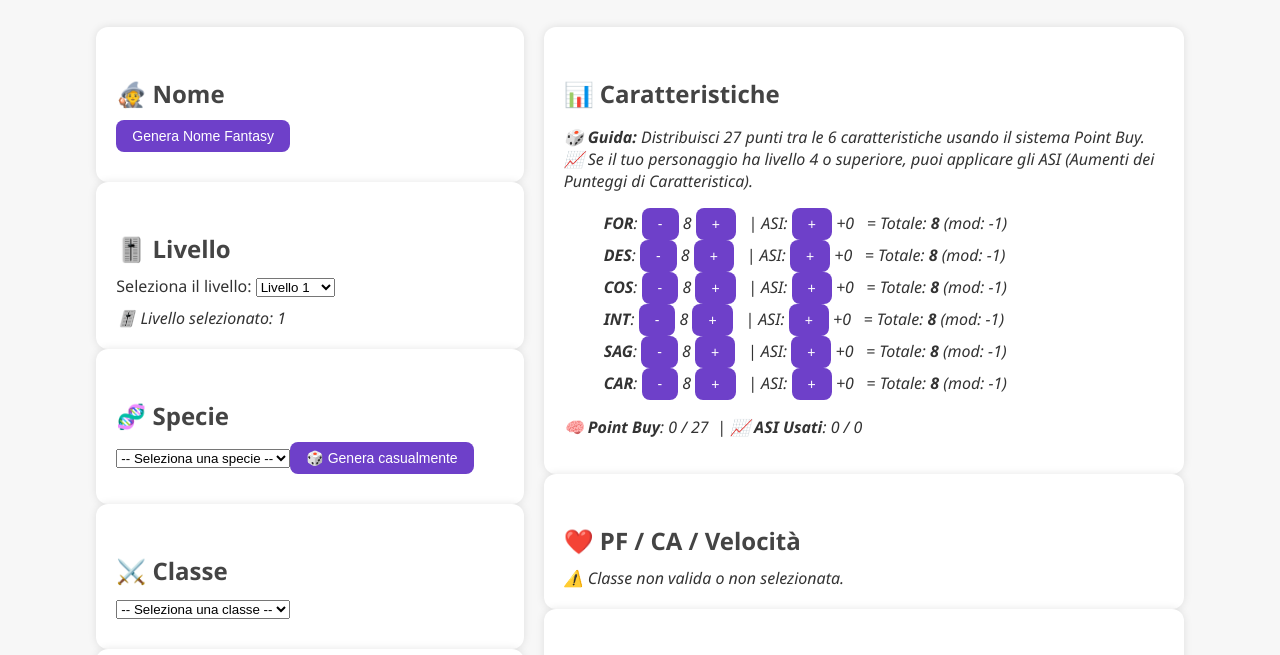
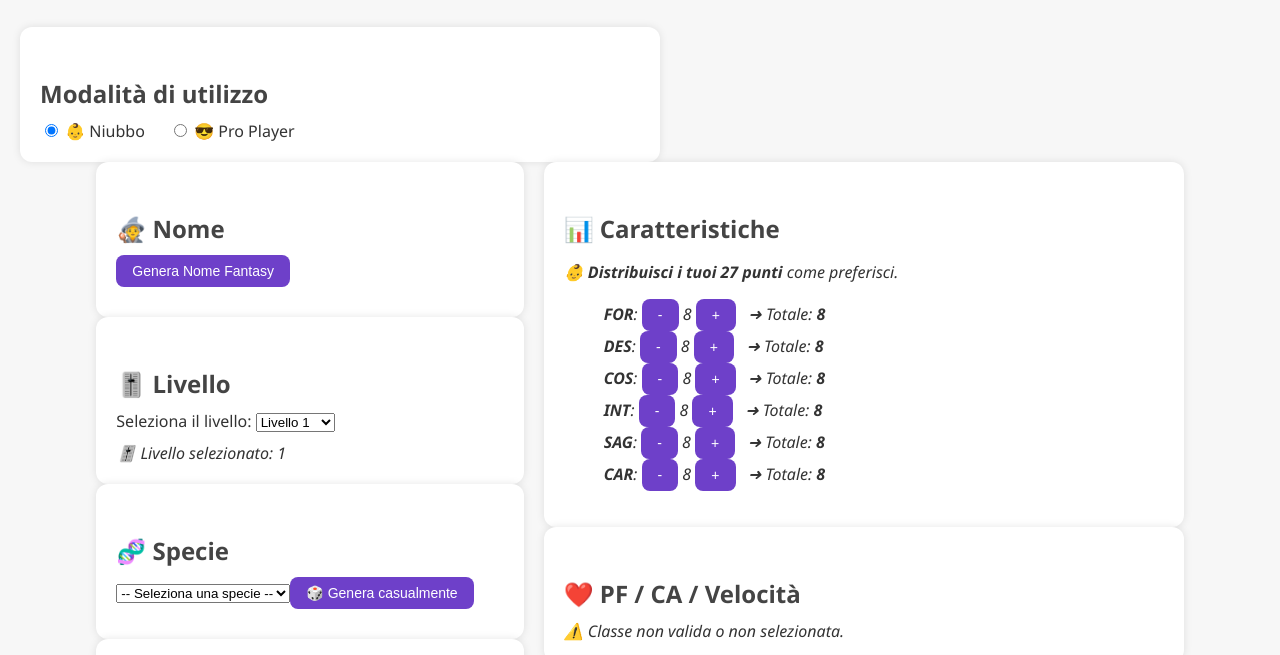
Before and after one commit to willskymaker/RPG_MasterAid, a plain HTML site: page index.html in a window 1280 px wide. Shown: the part 87-742 px from the top of the page. Drawn offline with Linux system fonts and the light colour scheme.

Commit message:
inserita modalita niubbo e pro player

```diff
--- a/index.html
+++ b/index.html
@@ -7,6 +7,20 @@
 </head>
 <body>
   <h1>🎲 RPG MasterAid</h1>
+  <section id="modalita-section">
+  <h2>Modalità di utilizzo</h2>
+  <div id="selettore-modalita">
+    <label>
+      <input type="radio" name="modalita" value="niubbo" checked>
+      👶 Niubbo
+    </label>
+    <label style="margin-left: 20px;">
+      <input type="radio" name="modalita" value="pro">
+      😎 Pro Player
+    </label>
+  </div>
+</section>
+
 
   <div id="app" class="griglia-moduli">
 
--- a/js/generatoreCaratteristiche.js
+++ b/js/generatoreCaratteristiche.js
@@ -1,7 +1,6 @@
 export function initGeneratoreCaratteristiche() {
   const container = document.getElementById('generatore-caratteristiche-container');
   const output = document.getElementById('generatore-caratteristiche-output');
-
   window.schedaPersonaggio = window.schedaPersonaggio || {};
 
   const caratteristiche = ['FOR', 'DES', 'COS', 'INT', 'SAG', 'CAR'];
@@ -16,13 +15,6 @@ export function initGeneratoreCaratteristiche() {
     asiAggiunti[stat] = 0;
   });
 
-  const guida = document.createElement('p');
-  guida.innerHTML = `
-    🎲 <strong>Guida:</strong> Distribuisci 27 punti tra le 6 caratteristiche usando il sistema Point Buy.<br>
-    📈 Se il tuo personaggio ha livello 4 o superiore, puoi applicare gli ASI (Aumenti dei Punteggi di Caratteristica).
-  `;
-  output.appendChild(guida);
-
   function getModificatore(val) {
     return Math.floor((val - 10) / 2);
   }
@@ -34,12 +26,18 @@ export function initGeneratoreCaratteristiche() {
   }
 
   function aggiornaOutput() {
-    const puntiUsati = Object.values(valori).reduce((totale, val) => totale + pointBuyCosts[val], 0);
+    const puntiUsati = Object.values(valori).reduce((tot, val) => tot + pointBuyCosts[val], 0);
     const asiTotali = getAsiDisponibili();
     const asiUsati = Object.values(asiAggiunti).reduce((a, b) => a + b, 0);
     const asiAttivi = asiTotali > 0 && !schedaPersonaggio.talento;
+    const isPro = schedaPersonaggio.modalita === "pro";
 
     output.innerHTML = '';
+
+    const guida = document.createElement('p');
+    guida.innerHTML = isPro
+      ? `🎲 <strong>Distribuisci 27 punti (Point Buy)</strong>. Se il livello ≥4, puoi usare ASI (📈)`
+      : `👶 <strong>Distribuisci i tuoi 27 punti</strong> come preferisci.`;
     output.appendChild(guida);
 
     const lista = document.createElement('ul');
@@ -48,29 +46,41 @@ export function initGeneratoreCaratteristiche() {
     caratteristiche.forEach(stat => {
       const totale = valori[stat] + asiAggiunti[stat];
       const li = document.createElement('li');
-      li.innerHTML = `
+
+      let html = `
         <strong>${stat}</strong>:
         <button data-stat="${stat}" data-action="point-">-</button>
         <span id="val-${stat}">${valori[stat]}</span>
         <button data-stat="${stat}" data-action="point+">+</button>
+      `;
+
+      if (isPro) {
+        html += `
           &nbsp; | ASI:
           <button data-stat="${stat}" data-action="asi+" ${!asiAttivi ? 'disabled' : ''}>+</button>
           <span>+${asiAggiunti[stat]}</span>
           &nbsp; = Totale: <strong>${totale}</strong> (mod: ${getModificatore(totale)})
         `;
+      } else {
+        html += `&nbsp; ➜ Totale: <strong>${totale}</strong>`;
+      }
+
+      li.innerHTML = html;
       if (totale > 20) li.style.color = 'red';
       lista.appendChild(li);
     });
 
     output.appendChild(lista);
 
+    if (isPro) {
       const info = document.createElement('p');
       info.innerHTML = `
-      🧠 <strong>Point Buy</strong>: ${puntiUsati} / 27 &nbsp;|
-      📈 <strong>ASI Usati</strong>: ${asiUsati} / ${asiTotali}
-      ${schedaPersonaggio.talento ? "<br>🎭 <em>Talento selezionato – ASI disattivati.</em>" : ""}
+        🧠 <strong>Point Buy:</strong> ${puntiUsati} / 27 &nbsp;|
+        📈 <strong>ASI:</strong> ${asiUsati} / ${asiTotali}
+        ${schedaPersonaggio.talento ? "<br>🎭 Talento selezionato – ASI disattivati." : ""}
       `;
       output.appendChild(info);
+    }
 
     document.querySelectorAll('button[data-stat]').forEach(btn => {
       btn.onclick = () => {
@@ -81,26 +91,24 @@ export function initGeneratoreCaratteristiche() {
           const current = valori[stat];
           const nuovoCosto = pointBuyCosts[current + 1];
           const vecchioCosto = pointBuyCosts[current];
-          if (current < 15 && (puntiUsati + (nuovoCosto - vecchioCosto)) <= 27) {
+          const puntiUsatiCorrenti = Object.values(valori).reduce((tot, val) => tot + pointBuyCosts[val], 0);
+          if (current < 15 && (puntiUsatiCorrenti + (nuovoCosto - vecchioCosto)) <= 27) {
             valori[stat]++;
           }
         } else if (action === 'point-') {
           if (valori[stat] > 8) {
             valori[stat]--;
           }
-        } else if (action === 'asi+' && asiAttivi) {
+        } else if (action === 'asi+' && isPro && asiAttivi) {
           const totale = valori[stat] + asiAggiunti[stat];
           if (asiUsati < asiTotali && totale < 20) {
             asiAggiunti[stat]++;
-            schedaPersonaggio.talento = false;
+            schedaPersonaggio.talento = false; // disattiva talento
           }
         }
 
         aggiornaOutput();
         salvaInScheda();
-
-        // ✅ AGGIUNTO: aggiorna talenti se cambia qualcosa
-        if (window.aggiornaTalenti) window.aggiornaTalenti();
       };
     });
 
@@ -122,4 +130,7 @@ export function initGeneratoreCaratteristiche() {
   }
 
   aggiornaOutput();
+
+  // Rende richiamabile da main.js quando cambia la modalità
+  window.aggiornaCaratteristiche = aggiornaOutput;
 }
--- a/js/main.js
+++ b/js/main.js
@@ -20,4 +20,21 @@ document.addEventListener('DOMContentLoaded', () => {
   initGeneratoreCaratteristiche();
   initGeneratoreLivello();
   initGeneratoreHpCaVelocita();
+
+ // MODALITÀ NIUBBO / PRO PLAYER
+  const selettoreModalita = document.querySelectorAll('input[name="modalita"]');
+  window.schedaPersonaggio = window.schedaPersonaggio || {};
+  schedaPersonaggio.modalita = 'niubbo'; // default
+
+  selettoreModalita.forEach(radio => {
+    radio.addEventListener('change', () => {
+      schedaPersonaggio.modalita = radio.value;
+      console.log("🔁 Modalità selezionata:", radio.value);
+
+      // Trigger moduli che possono reagire al cambio modalità
+      if (window.aggiornaTalenti) window.aggiornaTalenti();
+      if (window.aggiornaCaratteristiche) window.aggiornaCaratteristiche();
+      // Altri moduli da aggiungere in futuro
+    });
+  });
 });
```
Lines whose indentation alone changed are shown as unchanged.
